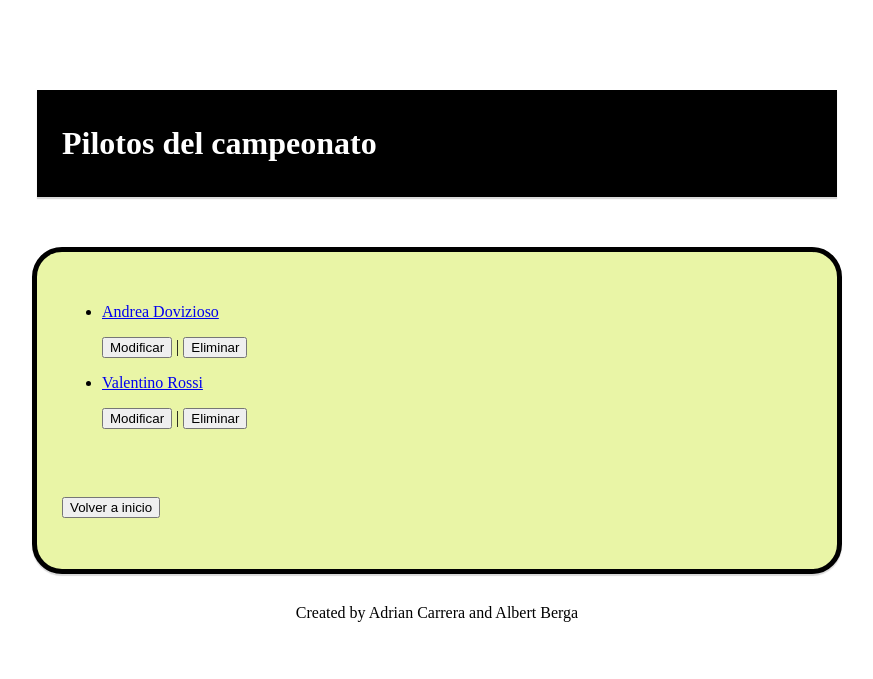
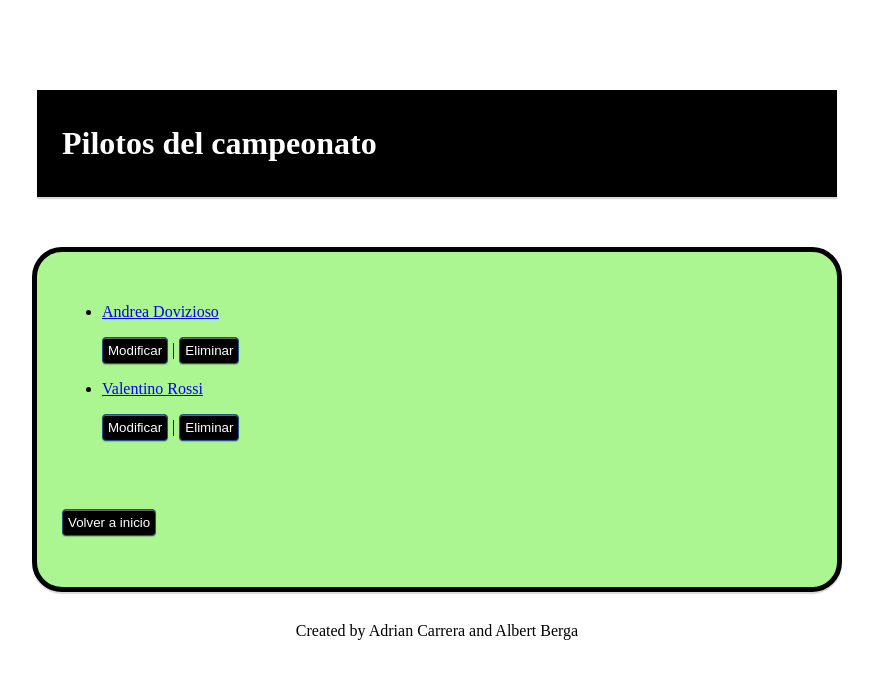
Before and after one commit to ancarrera/PracticaSistemasWeb-MotoGP, a Django app: page /8/pilot/ in a window 1280 px wide. Shown: the top 679 px of the page, without its empty margins (203-1076 px from the left). Run offline with Django 3.2, Linux system fonts and the light colour scheme; a user stored in the database is signed in; data comes from the database, SQL or seed files in the repository; both versions use the stored data as it was after the commit; parts of the project's set-up code (start-up, migrations or seed data) failed here and were passed over; some libraries are stand-ins or nearby versions.

Commit message:
update estilos y plantillas

```diff
--- a/motoGP/appMotoGP/static/css/baseweb.css
+++ b/motoGP/appMotoGP/static/css/baseweb.css
@@ -11,7 +11,7 @@
 		margin:0 auto;
 		margin-top:50px;
 	  	margin-bottom:30px;
-	  	animation: animacionColor 500s infinite;
+	  	animation: animacionColor 120s infinite;
 	}
 
 	@keyframes animacionColor{
--- /dev/null
+++ b/motoGP/appMotoGP/static/css/button_style.css
@@ -0,0 +1,32 @@
+.button-link {
+    padding: 5px 5px;
+    background: #000000;
+    color: #FFF;
+    -webkit-border-radius: 4px;
+    -moz-border-radius: 4px;
+    border-radius: 4px;
+    border: solid 1px #20538D;
+    text-shadow: 0 -1px 0 rgba(0, 0, 0, 0.4);
+    -webkit-box-shadow: inset 0 1px 0 rgba(255, 255, 255, 0.4), 0 1px 1px rgba(0, 0, 0, 0.2);
+    -moz-box-shadow: inset 0 1px 0 rgba(255, 255, 255, 0.4), 0 1px 1px rgba(0, 0, 0, 0.2);
+    box-shadow: inset 0 1px 0 rgba(255, 255, 255, 0.4), 0 1px 1px rgba(0, 0, 0, 0.2);
+    -webkit-transition-duration: 0.2s;
+    -moz-transition-duration: 0.2s;
+    transition-duration: 0.2s;
+    -webkit-user-select:none;
+    -moz-user-select:none;
+    -ms-user-select:none;
+    user-select:none;
+}
+.button-link:hover {
+    background: #808080;
+    border: solid 1px #2A4E77;
+    text-decoration: none;
+}
+.button-link:active {
+    -webkit-box-shadow: inset 0 1px 4px rgba(0, 0, 0, 0.6);
+    -moz-box-shadow: inset 0 1px 4px rgba(0, 0, 0, 0.6);
+    box-shadow: inset 0 1px 4px rgba(0, 0, 0, 0.6);
+    background: #A9A9A9;
+    border: solid 1px #203E5F;
+}
--- a/motoGP/templates/base.html
+++ b/motoGP/templates/base.html
@@ -4,6 +4,7 @@
 		<meta charset='utf-8'/>
 		<title>{% block title %}{% endblock %}</title>
 		<link rel="stylesheet" type="text/css" href="{% static "css/baseweb.css" %}"/>
+		<link rel="stylesheet" type="text/css" href="{% static "css/button_style.css" %}"/>
 		<script src="http://code.jquery.com/jquery-1.9.1.js"></script>
 		<link rel="stylesheet" href="//code.jquery.com/ui/1.10.4/themes/smoothness/jquery-ui.css">
 		<script src="http://code.jquery.com/ui/1.10.3/jquery-ui.js"></script>
@@ -19,7 +20,7 @@
 		{% block content %}{% endblock %}
 		</div>
 
-			<p id="fotter">Created by Adrian Carrera and Albert Berga</p>
+		<p id="fotter">Created by Adrian Carrera and Albert Berga</p>
 
 	</body>
 
--- a/motoGP/templates/category.html
+++ b/motoGP/templates/category.html
@@ -22,6 +22,6 @@
 		<br />
 		<br />
 
-		<p><input type="button" value="Volver a inicio" onClick=location.href="/index/" /></p>
+		<p><input class="button-link" type="button" value="Volver a inicio" onClick=location.href="/index/" /></p>
 
 	{% endblock %}
--- a/motoGP/templates/categoryinfo.html
+++ b/motoGP/templates/categoryinfo.html
@@ -23,6 +23,6 @@
 		<br />
 		<br />
 
-		<p><input type="button" value="Categorias" onClick=location.href="/category/" /> |
-		<input type="button" value="Volver a inicio" onClick=location.href="/index/" /></p>
+		<p><input class="button-link" type="button" value="Categorias" onClick=location.href="/category/" /> |
+		<input class="button-link" type="button" value="Volver a inicio" onClick=location.href="/index/" /></p>
 	{% endblock %}
--- a/motoGP/templates/country.html
+++ b/motoGP/templates/country.html
@@ -23,5 +23,5 @@
 		<br />
 		<br />
 
-		<p><input type="button" value="Volver a inicio" onClick=location.href="/index/" /></p>
+		<p><input class="button-link" type="button" value="Volver a inicio" onClick=location.href="/index/" /></p>
 	{% endblock %}
--- a/motoGP/templates/countryinfo.html
+++ b/motoGP/templates/countryinfo.html
@@ -16,6 +16,6 @@
 		<br />
 		<br />
 
-		<p><input type="button" value="Paises" onClick=location.href="/country/" /> |
-		<input type="button" value="Volver a inicio" onClick=location.href="/index/" /></p>
+		<p><input class="button-link" type="button" value="Paises" onClick=location.href="/country/" /> |
+		<input class="button-link" type="button" value="Volver a inicio" onClick=location.href="/index/" /></p>
 	{% endblock %}
--- a/motoGP/templates/index_welcome.html
+++ b/motoGP/templates/index_welcome.html
@@ -8,7 +8,7 @@
  	{% block content %}
 	{% if user != 'anonimo' %}
 	<p>¡Bienvenido <strong>{{ user }}</strong> !, a la web sobre información de motoGP</p>
-	<input type="button" value="Ir al contenido" onClick=location.href="/index/" />
+	<input class="button-link" type="button" value="Ir al contenido" onClick=location.href="/index/" />
 	{% else %}
 	<p>Bienvenido <strong>{{ user }}</strong>: Es obligario <a href="/login/">sign in</a> para acceder.</p>
 	{% endif %}
--- a/motoGP/templates/management/createpilot.html
+++ b/motoGP/templates/management/createpilot.html
@@ -22,11 +22,11 @@
 			{{form.as_table }}
 		</table>
 		<br />
-		<input type="submit" value="Submit"/>
+		<input class="button-link" type="submit" value="Submit"/>
 
 </form>
 
 	<br />
 	<br />
-		<input type="button" value="Volver a inicio" onClick=location.href="/index/" />
+		<input class="button-link" type="button" value="Volver a inicio" onClick=location.href="/index/" />
 {% endblock %}
--- a/motoGP/templates/management/deletePilot.html
+++ b/motoGP/templates/management/deletePilot.html
@@ -6,8 +6,8 @@
 
 <form action="" method="post">{% csrf_token %}
     <p>¿Estas seguro que quieres borrar "{{ object }}"?</p>
-    <input type="submit" id="confirm" value="Confirmar" />
-    <input type="submit" id="cancel" value="Cancelar" />
+    <input class="button-link" type="submit" id="confirm" value="Confirmar" />
+    <input class="button-link" type="submit" id="cancel" value="Cancelar" />
 </form>
 
 {% endblock %}
--- a/motoGP/templates/management/modifyPilot.html
+++ b/motoGP/templates/management/modifyPilot.html
@@ -20,11 +20,11 @@
 			{{form.as_table }}
 		</table>
 		<br />
-		<input type="submit" value="Submit"/>
+		<input class="button-link" type="submit" value="Submit"/>
 </form>
 
 	<br />
 	<br />
 
-		<input type="button" value="Volver a inicio" onClick=location.href="/index/" />
+		<input class="button-link" type="button" value="Volver a inicio" onClick=location.href="/index/" />
 {% endblock %}
--- a/motoGP/templates/manufacturer.html
+++ b/motoGP/templates/manufacturer.html
@@ -22,5 +22,5 @@
 		<br />
 		<br />
 
-		<p><input type="button" value="Volver a inicio" onClick=location.href="/index/" /></p>
+		<p><input class="button-link" type="button" value="Volver a inicio" onClick=location.href="/index/" /></p>
 	{% endblock %}
--- a/motoGP/templates/manufacturerinfo.html
+++ b/motoGP/templates/manufacturerinfo.html
@@ -17,6 +17,6 @@
 		<br />
 		<br />
 
-		<p><input type="button" value="Fabricantes" onClick=location.href="/manufacturer/" /> |
-			<input type="button" value="Volver a inicio" onClick=location.href="/index/" /></p>
+		<p><input class="button-link" type="button" value="Fabricantes" onClick=location.href="/manufacturer/" /> |
+			<input class="button-link" type="button" value="Volver a inicio" onClick=location.href="/index/" /></p>
 	{% endblock %}
--- a/motoGP/templates/pilot.html
+++ b/motoGP/templates/pilot.html
@@ -16,14 +16,14 @@
 
 			{% if user.is_superuser %}
 
-				<p><input type="button" value="Modificar" onClick=location.href="/pilot/{{pilot.id}}/modify/" /> |
-				<input type="button" value="Eliminar" onClick=location.href="/pilot/{{pilot.id}}/delete/" /></p>
+				<p><input class="button-link" type="button" value="Modificar" onClick=location.href="/pilot/{{pilot.id}}/modify/" /> |
+				<input  class="button-link" type="button" value="Eliminar" onClick=location.href="/pilot/{{pilot.id}}/delete/" /></p>
 
 			{% else %}
 				{% if group %}
 
-				<p><input type="button" value="Modificar" onClick=location.href="/pilot/{{pilot.id}}/modify/" /> |
-				<input type="button" value="Eliminar" onClick=location.href="/pilot/{{pilot.id}}/delete/" /></p>
+				<p><input class="button-link" type="button" value="Modificar" onClick=location.href="/pilot/{{pilot.id}}/modify/" /> |
+				<input class="button-link" type="button" value="Eliminar" onClick=location.href="/pilot/{{pilot.id}}/delete/" /></p>
 				{% endif %}
 
 			{% endif %}
@@ -36,5 +36,5 @@
 		{% endif %}
 		<br />
 		<br />
-		<p><input type="button" value="Volver a inicio" onClick=location.href="/index/" /></p>
+		<p><input class="button-link" type="button" value="Volver a inicio" onClick=location.href="/index/" /></p>
 	{% endblock %}
--- a/motoGP/templates/pilotinfo.html
+++ b/motoGP/templates/pilotinfo.html
@@ -39,7 +39,7 @@
 		<br />
 		<br />
 
-		<p id="buttons"><input type="button" value="Pilotos" onClick=location.href="/pilot/" /> |
-		<input type="button" value="Volver a inicio" onClick=location.href="/index/" /></p>
+		<p id="buttons"><input class="button-link" type="button" value="Pilotos" onClick=location.href="/pilot/" /> |
+		<input class="button-link" type="button" value="Volver a inicio" onClick=location.href="/index/" /></p>
 
 	{% endblock %}
```
Also changed, not shown: motoGP/templates/index.html (+4 -4 lines), motoGP/database.db.
